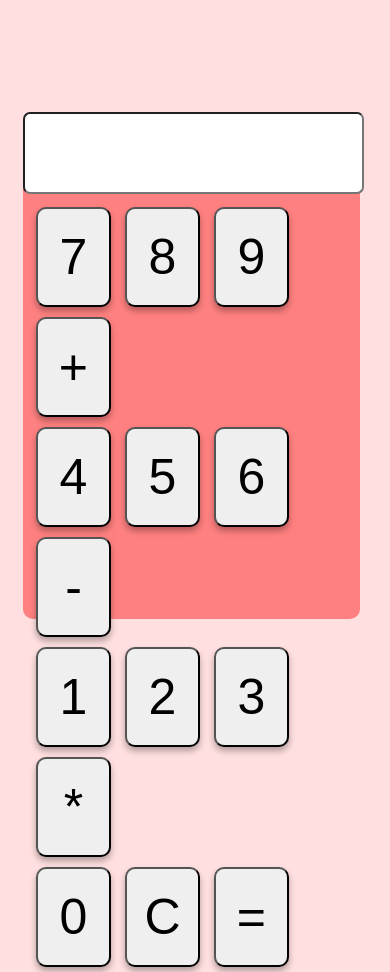
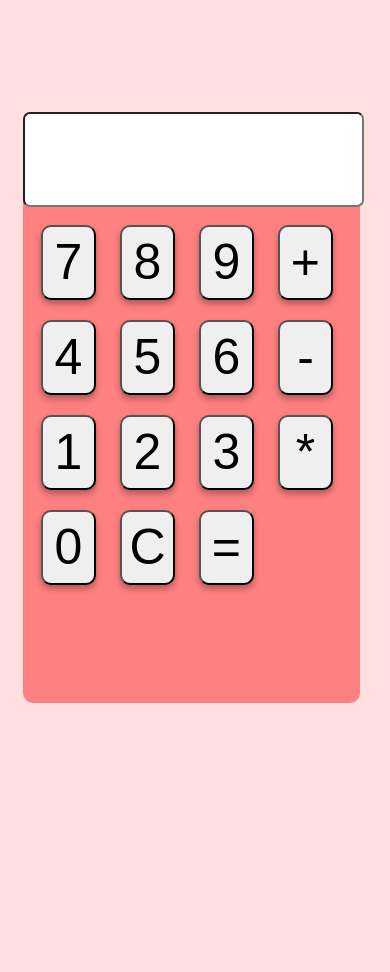
Before and after one commit to EricaFederowicz/pink_calculator, a plain HTML site: page index.html in a window 390 px wide. Drawn offline with Linux system fonts and the light colour scheme.

Commit message:
mobile project

```diff
--- a/styles.css
+++ b/styles.css
@@ -44,7 +44,7 @@ body {
     transform: translateY(2px); /*faz um efeito de jogar o botao 2px p baixo, parece que esta sendo apertado */
 }
 
-@media only screen and (max-width: 600px) {
+@media only screen and (min-width:401),(max-width: 600px) {
 
     .calculadora {
         width: 90%;
@@ -70,6 +70,20 @@ body {
         margin: 0.1em;
         width: 1.5em;
     }
+}
 
+@media only screen and (max-width: 400px) {
+    .calculadora {
+        width: 90%;
+        height: 70%;
+        margin: 4%;
+        margin-top: 30%;
+    }
+
+    .botao {
+        height: 1.5em;
+        margin: 0.2em;
+        width: 1.1em;
+    }
 
 }
```
